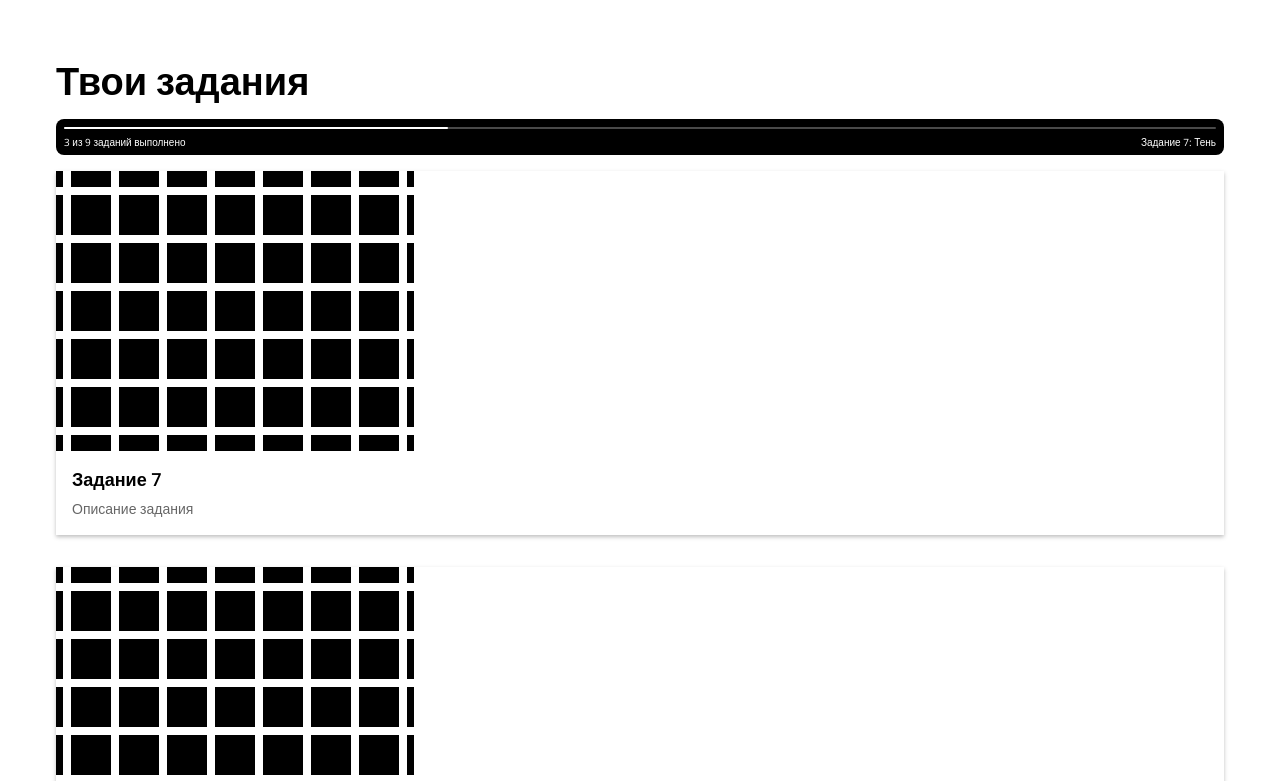
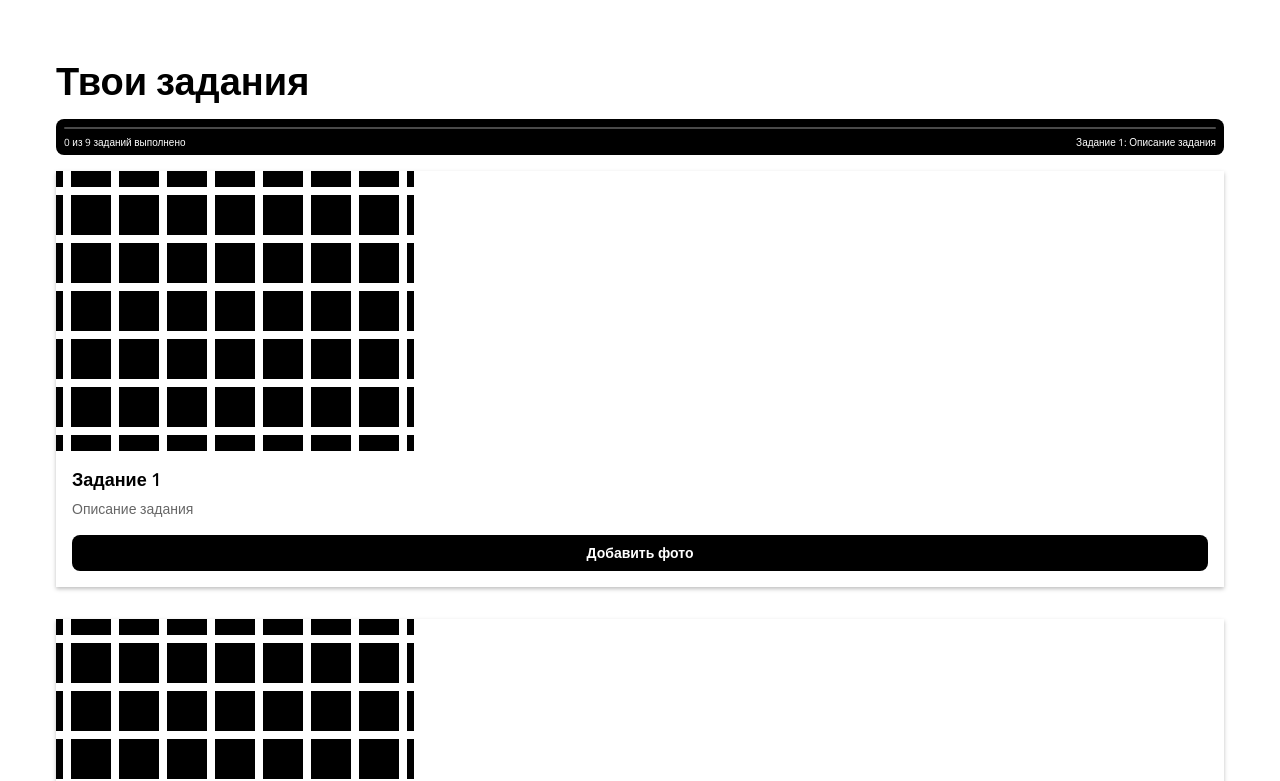
Before and after one commit to wdyw22/mah-photoquest, a Next.js app: page / in a window 1280 px wide. Shown: the part 300-1081 px from the top of the page. Built offline with nearby package versions, Linux system fonts and the light colour scheme.

Commit message:
feat: add quest context and photo upload to collage

```diff
--- a/src/app/layout.js
+++ b/src/app/layout.js
@@ -1,4 +1,5 @@
 import { Playfair_Display, Open_Sans } from 'next/font/google'
+import { QuestProvider } from '@/context/QuestContext'
 import './globals.css'
 
 const playfair = Playfair_Display({
@@ -21,7 +22,11 @@ export const metadata = {
 export default function RootLayout({ children }) {
   return (
     <html lang="ru" className={`${playfair.variable} ${openSans.variable}`}>
-      <body>{children}</body>
+      <body>
+        <QuestProvider>
+          {children}
+        </QuestProvider>
+      </body>
     </html>
   )
 }
--- a/src/components/cards/TaskCard.jsx
+++ b/src/components/cards/TaskCard.jsx
@@ -1,10 +1,44 @@
+'use client'
+
+import { useRef, useState } from 'react'
 import styles from './TaskCard.module.css'
 import Image from "next/image";
+import { useQuest } from '@/context/QuestContext'
 
 const TaskCard = ({ taskNumber, taskDescription, hint }) => {
+    const fileInputRef = useRef(null)
+
+    const [photoUrl, setPhotoUrl] = useState(null)
+    const { addPhotoUrl } = useQuest()
+
+    const taskIndex = taskNumber - 1;
+
+    const handlePhotoClick = () => {
+        fileInputRef.current?.click()
+    }
+
+    const handlePhotoUpload = (e) => {
+        const file = e.target.files?.[0]
+        if (file) {
+            const url = URL.createObjectURL(file)
+            setPhotoUrl(url)
+            addPhotoUrl(taskIndex, url)
+        }
+    }
+
     return (
         <div className={styles.taskCard}>
-            <button id="taskButton" className={styles.taskButton}>
+            <div id="taskButton" className={styles.taskButton}>
+                {photoUrl ? (
+                    <Image
+                        loading="eager"
+                        src={photoUrl}
+                        alt="Загруженное фото"
+                        width={358}
+                        height={280}
+                        style={{ pointerEvents: 'none' }}
+                    />
+                ) : (
                     <Image
                         loading="eager"
                         src="/images/tasksBG.svg"
@@ -13,10 +47,26 @@ const TaskCard = ({ taskNumber, taskDescription, hint }) => {
                         height={280}
                         style={{ pointerEvents: 'none' }}
                     />
-            </button>
+                )
+            }
+            </div>
             <div className={styles.taskTitleContainer}>
                 <h1 className={styles.taskTitle}>Задание {taskNumber}</h1>
                 <p className={styles.taskDescription}>{taskDescription}</p>
+                <button
+                    className={styles.addPhotoButton}
+                    onClick={handlePhotoClick}
+                    type="button"
+                >
+                    Добавить фото
+                </button>
+                <input
+                    ref={fileInputRef}
+                    type="file"
+                    accept="image/*"
+                    hidden
+                    onChange={handlePhotoUpload}
+                />
             </div>
             {hint && (
                 <div className={styles.taskHint}>
--- a/src/components/cards/TaskCard.module.css
+++ b/src/components/cards/TaskCard.module.css
@@ -16,14 +16,6 @@
     background: none;
     line-height: 0;
     cursor: pointer;
-    transition: transform 0.1s ease, opacity 0.1s ease;
-    -webkit-tap-highlight-color: transparent;
-    touch-action: manipulation;
-}
-
-.taskButton:active {
-    transform: scale(0.97);
-    opacity: 0.85;
 }
 
 .taskTitleContainer {
@@ -50,6 +42,29 @@
     color: var(--color-text-muted);
 }
 
+.addPhotoButton {
+    margin-top: 8px;
+    padding: 8px 12px;
+    border-radius: 8px;
+    background-color: var(--color-text-primary);
+    color: var(--color-bg);
+    font-family: 'Open Sans', sans-serif;
+    font-size: var(--text-sm);
+    line-height: var(--leading-sm);
+    font-weight: 600;
+    border: none;
+    cursor: pointer;
+    transition: all 0.3s ease;
+}
+
+.addPhotoButton:hover {
+    opacity: 0.9;
+}
+
+.addPhotoButton:active {
+    transform: scale(0.98);
+}
+
 .taskHint {
     padding: var(--spacing-3);
     box-shadow: 0px -1px 4px 0px rgba(0, 0, 0, 0.1);
--- a/src/components/collage/CollageCell.jsx
+++ b/src/components/collage/CollageCell.jsx
@@ -1,38 +1,17 @@
-'use client'
-import { useRef, useState } from 'react';
 import styles from './CollageCell.module.css';
+import { useQuest } from '@/context/QuestContext'
+
 
 const CollageCell = ({ cellNumber }) => {
-    const fileInputRef = useRef(null);
-    const [image, setImage] = useState(null);
-
-    const handleClick = () => {
-        fileInputRef.current?.click();
-    };
-
-    const handleImageUpload = (e) => {
-        const file = e.target.files?.[0];
-        if (file) {
-            const url = URL.createObjectURL(file);
-            console.log(url);
-            setImage(url);
-        }
-    };
+    const { photoUrls } = useQuest();
+    const image = photoUrls[cellNumber - 1];
 
     return (
         <div
             className={styles.collageCell}
-            onClick={handleClick}
             style={image ? { backgroundImage: `url(${image})`, backgroundSize: '100% 100%', backgroundPosition: 'center' } : {}}
         >
             {!image && <button className={styles.collageCellNumber}>{cellNumber}</button>}
-            <input
-                ref={fileInputRef}
-                type="file"
-                accept="image/*"
-                hidden
-                onChange={handleImageUpload}
-            />
         </div>
      );
 }
--- a/src/components/sections/TasksSection.jsx
+++ b/src/components/sections/TasksSection.jsx
@@ -1,11 +1,14 @@
+'use client'
+import { useQuest } from '@/context/QuestContext'
 import TaskCard from '../cards/TaskCard'
 import styles from './TasksSection.module.css'
 
 const TaskSection = () => {
-    const completed = 3
+    const { completed, task } = useQuest()
     const total = 9
     const progress = (completed / total) * 100
-    const taskNumber = total - completed + 1
+    const taskNumber = task + 1
+    const taskDescription = `Описание задания`
 
     return (
         <section className={`${styles.tasks} container`}>
@@ -19,12 +22,11 @@ const TaskSection = () => {
                 </div>
                 <div className={styles.taskInfo}>
                     <span className={styles.taskProgress}>{completed} из {total} заданий выполнено</span>
-                    <span className={styles.taskTitle}>Задание {taskNumber}: Тень</span>
+                    <span className={styles.taskTitle}>Задание {taskNumber}: {taskDescription}</span>
                 </div>
             </div>
-            <TaskCard taskNumber={taskNumber} taskDescription="Описание задания" />
-            <TaskCard taskNumber={taskNumber + 1} taskDescription="Описание задания" hint="Обрати внимание на нижний левый угол" />
-            <button className={styles.CollageButton}>Собрать свой коллаж</button>
+            <TaskCard taskNumber={1} taskDescription={taskDescription} />
+            <TaskCard taskNumber={2} taskDescription={taskDescription} hint="Обрати внимание на нижний левый угол" />
         </section>
     )
 }
--- /dev/null
+++ b/src/context/QuestContext.js
@@ -0,0 +1,27 @@
+'use client'
+
+import { createContext, useContext, useState } from 'react'
+
+const QuestContext = createContext()
+
+export const QuestProvider = ({ children }) => {
+    const [photoUrls, setPhotoUrls] = useState(Array(9).fill(null))
+
+    const addPhotoUrl = (index, url) => {
+        setPhotoUrls(prev => {
+            const updated = [...prev]
+            updated[index] = url
+            return updated
+        })
+    }
+
+    const task = photoUrls.findIndex(t => t === null)
+    const completed = photoUrls.filter(Boolean).length
+
+    return (
+        <QuestContext.Provider value={{ photoUrls, addPhotoUrl, completed, task }}>
+            {children}
+        </QuestContext.Provider>
+     )
+}
+export const useQuest = () => useContext(QuestContext)
```
Lines whose indentation alone changed are shown as unchanged.
